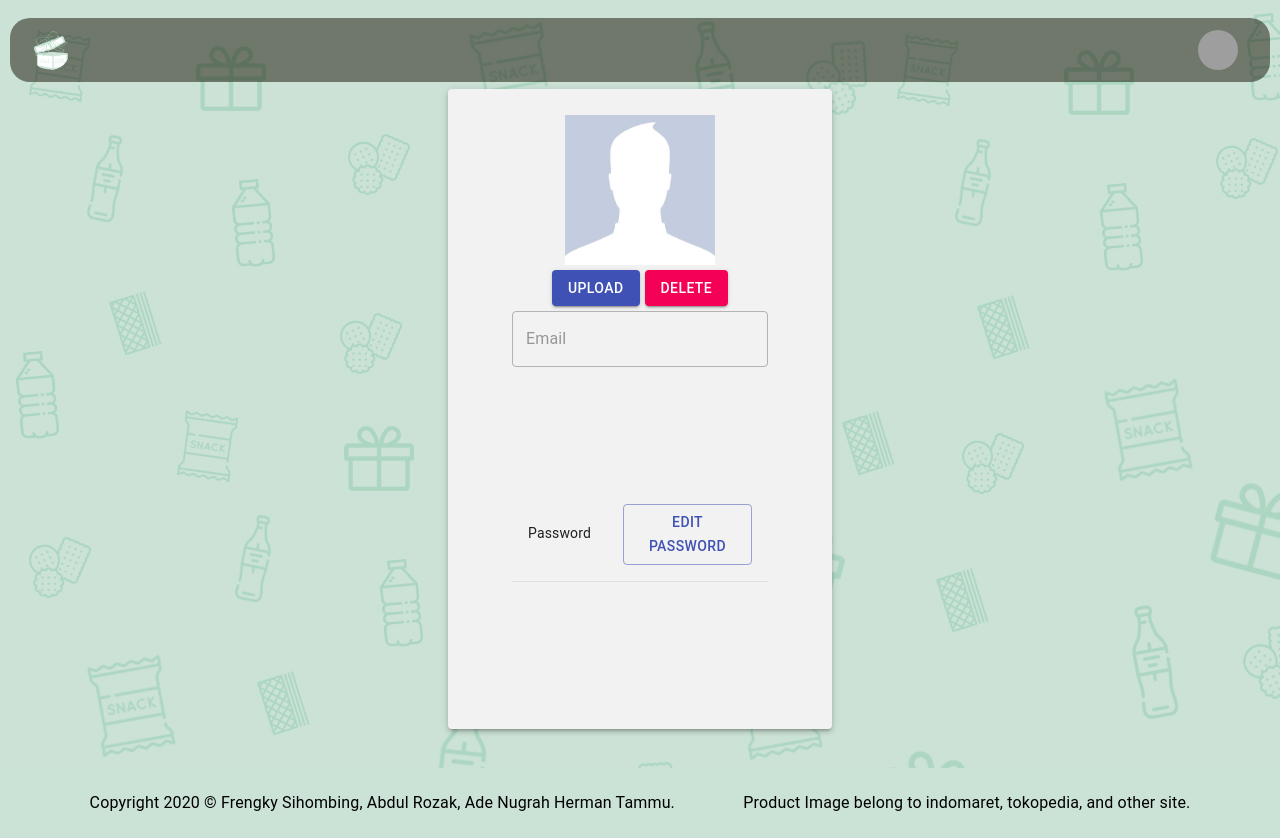
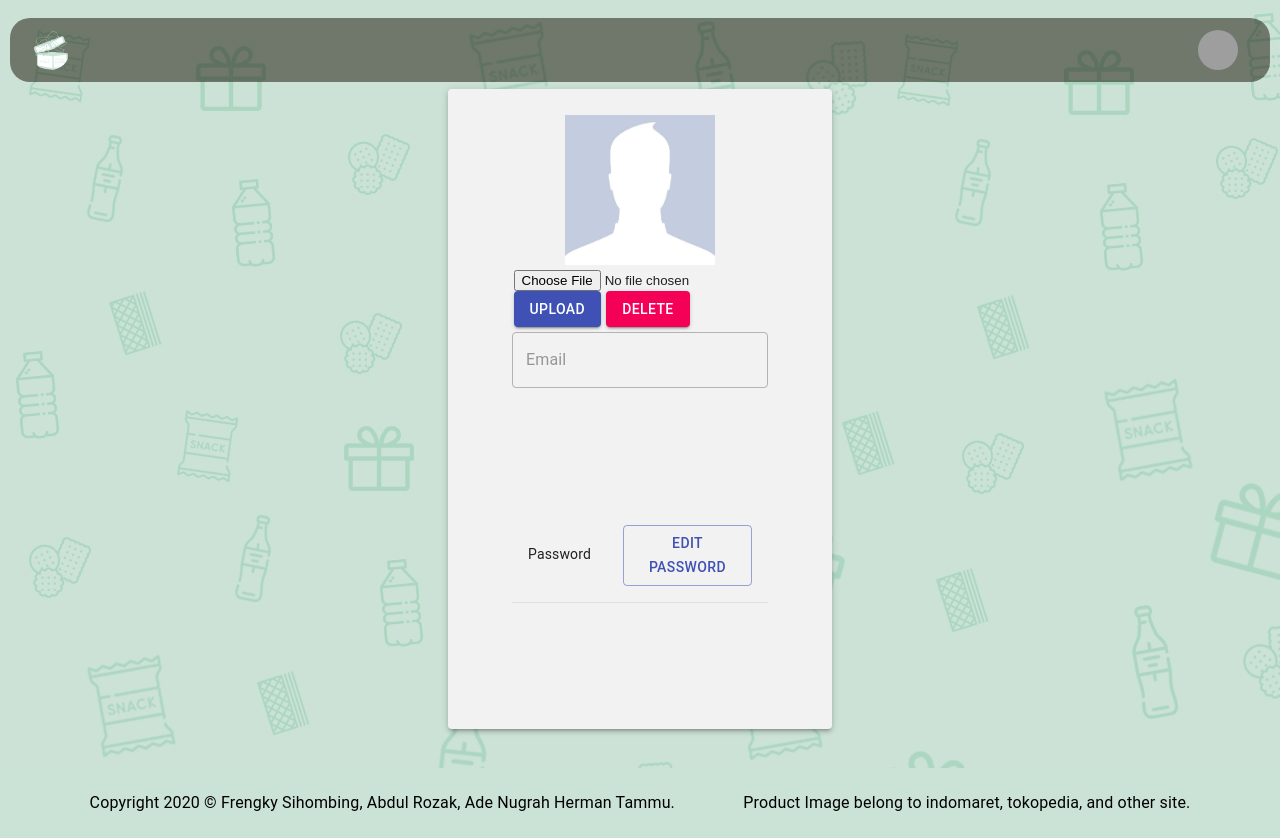
Before and after one commit to rozakus/Final_Project_Web-1, a React (Create React App) app: page /profile in a window 1280 px wide. Built offline with nearby package versions, Linux system fonts and the light colour scheme; no server answers; grey boxes are pictures that could not be loaded.

Commit message:
setup multer, upload foto profile

```diff
--- a/src/actions/userAction.js
+++ b/src/actions/userAction.js
@@ -16,7 +16,7 @@ export const SignIn = (body) => {
     } catch (err) {
       // console.log(err)
       console.log(err.response ? err.response.data : err);
-      dispatch({ type: LOGIN_ERROR, payload: err.response.data})
+      dispatch({ type: LOGIN_ERROR, payload: err.response.data })
     }
   };
 };
@@ -61,3 +61,16 @@ export const signUp = (body) => {
     }
   };
 };
+
+export const upload = (data) => {
+  return async (dispatch) => {
+    try {
+      const option = { headers: { 'Content-Type': 'multipart/form-data' } }
+      const res = await Axios.post(URL + '/profile/upload/' + localStorage.getItem('id'), data, option)
+      console.log(res.data)
+
+    } catch (err) {
+      console.log(err ? err.response.data : err)
+    }
+  }
+}
--- a/src/pages/profilePage.jsx
+++ b/src/pages/profilePage.jsx
@@ -21,7 +21,7 @@ import Wallpaper from '../assets/images/Wallpaper.jpg'
 
 // import { Link } from "react-router-dom";
 
-import { URL_IMG } from "../actions";
+import { URL_IMG, upload } from "../actions";
 
 import avatar from "../assets/no-profile.jpg";
 
@@ -29,6 +29,7 @@ class ProfilePage extends Component {
   constructor(props) {
     super(props);
     this.state = {
+      image: null,
       edit: false,
       editUserOpen: false,
       passwordUsed: false,
@@ -46,6 +47,24 @@ class ProfilePage extends Component {
       errorTextConfPass: "Confirm password must be matched with password.",
       open: false,
     };
+  }
+
+  handleChoose = (e) => {
+    console.log('event : ', e.target.files)
+    this.setState({ image: e.target.files[0] }, () => console.log('image : ',this.state.image))
+  }
+
+  handleUpload = async () => {
+    console.log('image : ', this.state.image)
+
+    // create formdata
+    const data = new FormData()
+    data.append('IMG', this.state.image)
+    // data.append('filename', 'gambar profile')
+    console.log('form data : ', data.get('IMG'))
+
+    this.props.upload(data)
+    this.setState({ image: null })
   }
 
   handleClickOpen = () => {
@@ -87,7 +106,17 @@ class ProfilePage extends Component {
             />
           </div>
           <div style={styles.buttonprofile}>
-            <Button variant="contained" color="primary">
+            <form encType="multipart/form-data">
+              <input
+                type="file"
+                accept="image/*"
+                name="IMG"
+                onChange={(e) => this.handleChoose(e)}
+              />
+            </form>
+            <Button
+              onClick={this.handleUpload}
+              variant="contained" color="primary">
               Upload
             </Button>
             <Button
@@ -230,4 +259,4 @@ const mapStateToProps = (state) => {
   }
 }
 
-export default connect(mapStateToProps)(ProfilePage);
+export default connect(mapStateToProps, { upload })(ProfilePage);
```
